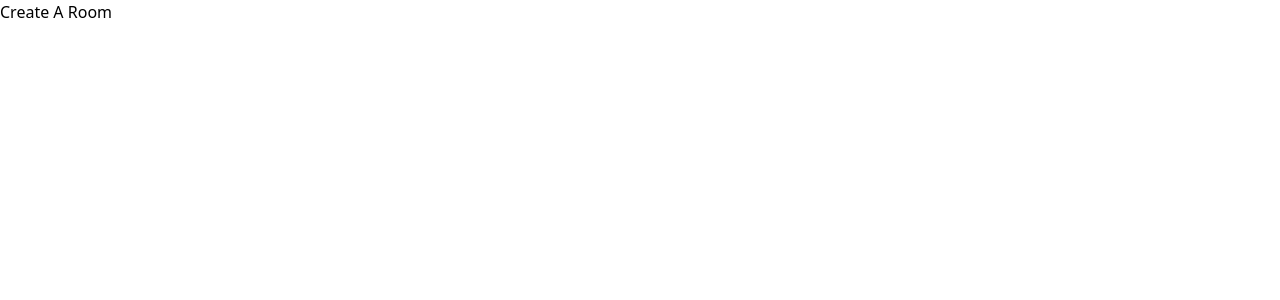
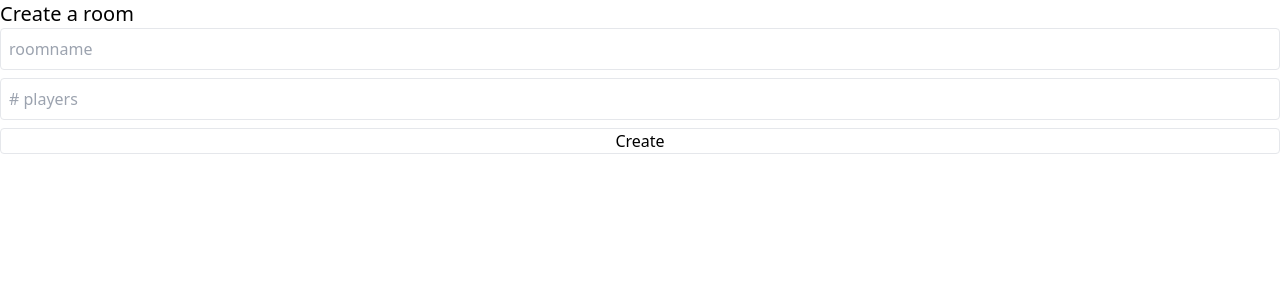
Before and after one commit to EthanEFung/splendid-react, a React (Vite) app: page /create in a window 1280 px wide. Shown: the top 300 px of the page. Built offline with nearby package versions, Linux system fonts and the light colour scheme.

Commit message:
mvp create form - currently needs the backend to respect the number of players - adds react-hook-form - updates prettier configs

```diff
--- a/package.json
+++ b/package.json
@@ -6,11 +6,13 @@
   "scripts": {
     "dev": "vite",
     "build": "tsc && vite build",
-    "preview": "vite preview"
+    "preview": "vite preview",
+    "tidy": "npx prettier --write ./src"
   },
   "dependencies": {
     "react": "^18.2.0",
     "react-dom": "^18.2.0",
+    "react-hook-form": "^7.35.0",
     "react-router-dom": "^6.3.0"
   },
   "devDependencies": {
--- a/src/App.tsx
+++ b/src/App.tsx
@@ -8,10 +8,6 @@ import NotFound from "./components/NotFound";
 import Create from "./components/Create";
 
 const fetcher = async () => {};
-/**
- * TODO:
- * - work on the create form.
- */
 
 function App() {
   const auth = useAuth(fetcher);
--- a/src/components/Create.tsx
+++ b/src/components/Create.tsx
@@ -1,19 +1,34 @@
+import { useForm } from "react-hook-form";
+import { useNavigate } from "react-router-dom";
+import useCreate from "../hooks/useCreate";
+
 function Create() {
-  /**
-   * ...
-   */
-  const create: React.FormEventHandler<HTMLFormElement> = (event) => {
-    fetch("http://localhost:8080/create")
-      .then((response) => {
-        console.log("ok::", response.ok);
-      })
-      .catch(console.error);
-  };
+  const { register, handleSubmit } = useForm();
+  const navigate = useNavigate();
+  const post = useCreate(
+    (res) => res.ok && navigate("..", { replace: true }),
+    console.error
+  );
+  const create = handleSubmit(post);
 
   return (
     <div>
-      <form onSubmit={create}>
-        <button type="submit">Create A Room</button>
+      <h1 className="text-xl">Create a room</h1>
+      <form onSubmit={create} className="flex flex-col space-y-2">
+        <input
+          {...register("roomname", { required: true })}
+          className="border rounded p-2 inline-block"
+          placeholder="roomname"
+        />
+        <input
+          type="number"
+          {...register("players", { required: true, max: 4, min: 2 })}
+          className="border rounded p-2 inline-block"
+          placeholder="# players"
+        />
+        <button type="submit" className="border rounded">
+          Create
+        </button>
       </form>
     </div>
   );
--- a/src/components/Lobby.tsx
+++ b/src/components/Lobby.tsx
@@ -1,5 +1,6 @@
 import { useEffect, useState } from "react";
 import { Link } from "react-router-dom";
+
 import useEventSource from "../hooks/useEventSource";
 import List from "../components/List";
 
--- /dev/null
+++ b/src/hooks/useCreate.ts
@@ -0,0 +1,19 @@
+function useCreate(
+  then: (res: Response) => any = (res) => res,
+  error: (err: any) => any = (err) => err
+) {
+  return <Data>(data: Data) => {
+    fetch("http://localhost:8080/create", {
+      method: "POST",
+      credentials: "include",
+      headers: {
+        "Content-Type": "application/json",
+      },
+      body: JSON.stringify(data),
+    })
+      .then(then)
+      .catch(error);
+  };
+}
+
+export default useCreate;
```
Also changed, not shown: 2 other files (tests, documents, lock files or other folders).
